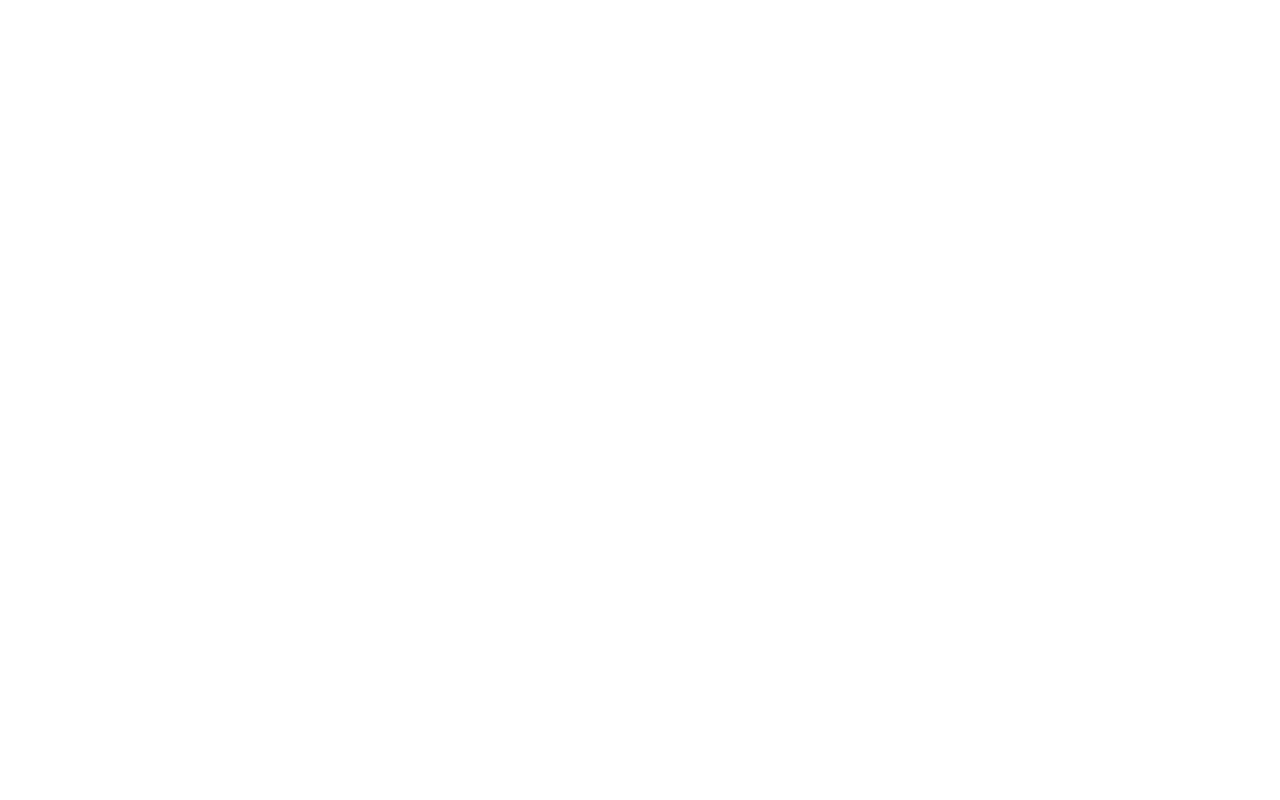
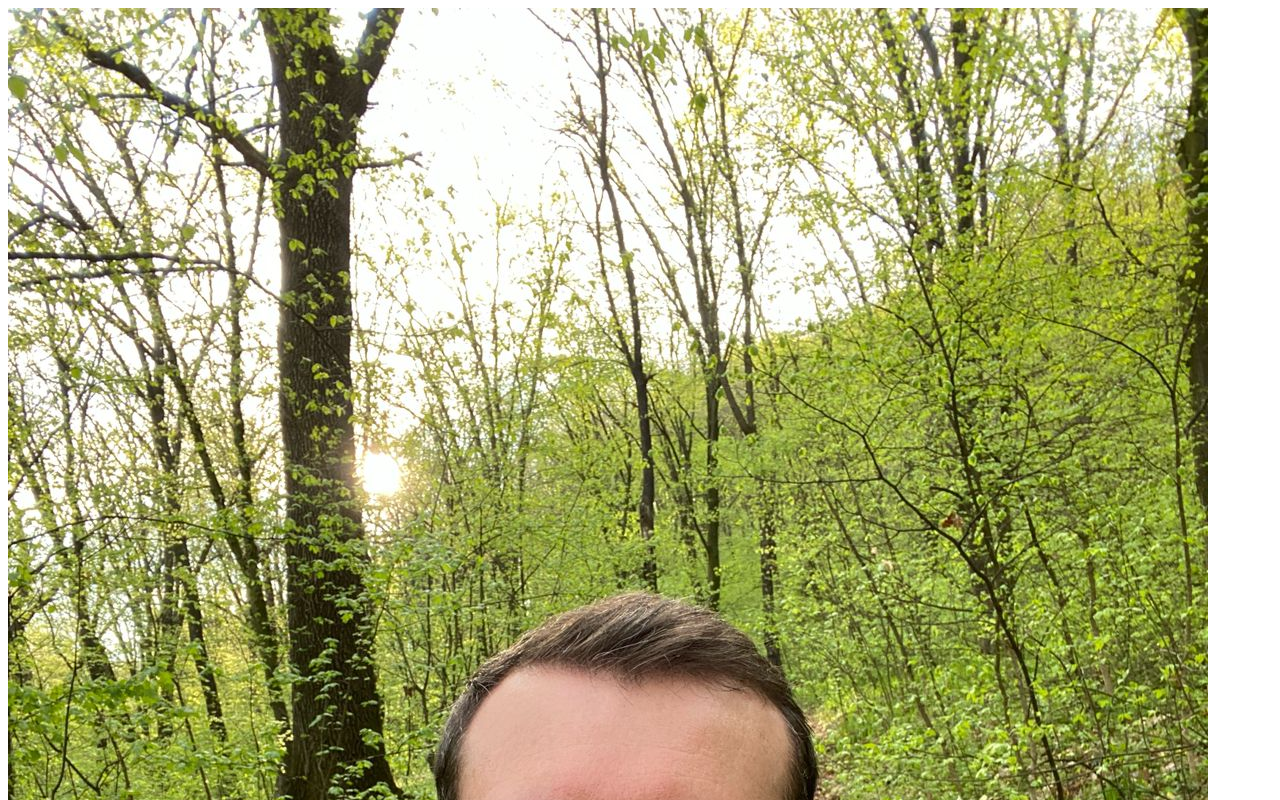
Before and after one commit to denisspawn/html_css, a plain HTML site: page profile_card/index.html in a window 1280 px wide. Shown: the top 800 px of the page. Drawn offline with nearby package versions, Linux system fonts and the light colour scheme.

Commit message:
Rename index.htm to index.html

```diff
--- a/profile_card/index.htm
+++ b/profile_card/index.html
@@ -12,5 +12,11 @@
       rel="stylesheet"
     />
   </head>
-  <body></body>
+  <body>
+    <div class="profile-card">
+      <div class="image">
+        <img src="./profile.jpg" alt="" class="profile-img" />
+      </div>
+    </div>
+  </body>
 </html>
```
